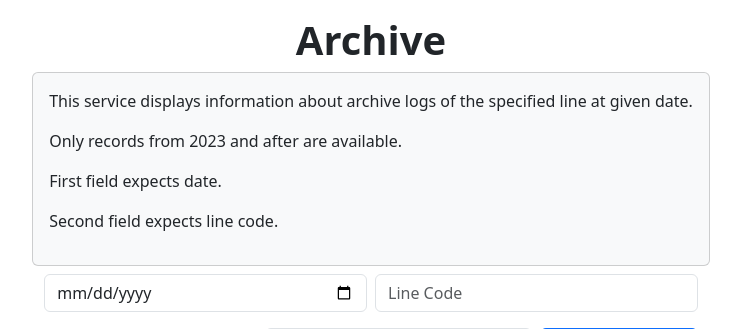
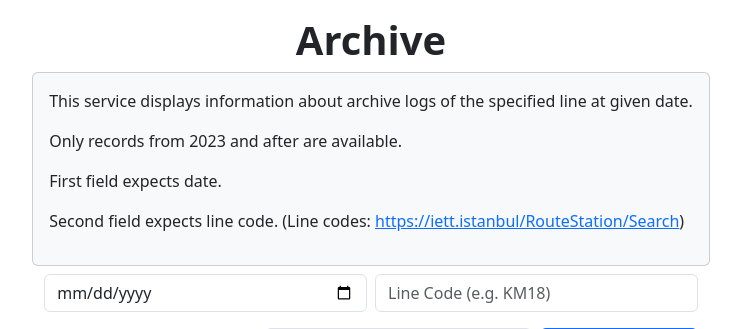
Before and after one commit to ahmbilgili/IETT_API_Tools_Website, a Python web app: template archive/templates/archive.html in a window 1280 px wide. Shown: the part 56-385 px from the top of the page, without its empty margins (269-1010 px from the left). Run offline with Jinja, Linux system fonts and the light colour scheme; the template is opened without the code that fills it: most values are stand-ins (such as "Sample title", 1, 10 or a date in 2020); form fields are guessed from the names that the template uses.

Commit message:
Added more information to forms and message boxes, to enhance user experience

```diff
--- a/announcements/templates/announcements.html
+++ b/announcements/templates/announcements.html
@@ -10,7 +10,7 @@
         <div class="card bg-light d-flex flex-row justify-content-center">
             <div class="card-body">
                 <p>This service displays information about currently existing announcements.</p>
-                <p>Field expects line code.</p>
+                <p>Field expects line code. (Line codes: <a href=https://iett.istanbul/RouteStation/Search>https://iett.istanbul/RouteStation/Search</a>)</p>
                 <p>Leave the field empty to see all announcements.</p>
             </div>
         </div>
@@ -21,7 +21,7 @@
 
                 <div class="row g-2 mb-2">
                     <div class="col-12">
-                        {{ form.line_code(placeholder="Line Code", class="form-control w-100") }}
+                        {{ form.line_code(placeholder="Line Code (e.g. KM18)", class="form-control w-100") }}
                     </div>
                 </div>
 
--- a/archive/templates/archive.html
+++ b/archive/templates/archive.html
@@ -12,7 +12,7 @@
                 <p>This service displays information about archive logs of the specified line at given date.</p>
                 <p>Only records from 2023 and after are available.</p>
                 <p>First field expects date.</p>
-                <p>Second field expects line code.</p>
+                <p>Second field expects line code. (Line codes: <a href=https://iett.istanbul/RouteStation/Search>https://iett.istanbul/RouteStation/Search</a>)</p>
             </div>
         </div>
         <form class="container mt-2 mb-5" method="POST">
@@ -22,10 +22,10 @@
 
                 <div class="row g-2 mb-3">
                     <div class="col-6">
-                        {{ form.date(placeholder="YYYYMMDD", class="form-control w-100") }}
+                        {{ form.date(placeholder="YYYYMMDD (e.g. 20260101, 2026 -> year, 01 -> month, 01 -> day)", class="form-control w-100") }}
                     </div>
                     <div class="col-6">
-                        {{ form.line_code(placeholder="Line Code", class="form-control w-100") }}
+                        {{ form.line_code(placeholder="Line Code (e.g. KM18)", class="form-control w-100") }}
                     </div>
                 </div>
 
--- a/line_service/templates/line_service.html
+++ b/line_service/templates/line_service.html
@@ -11,7 +11,7 @@
         <div class="card bg-light">
             <div class="card-body">
                 <p>This service displays information about given line.</p>
-                <p>Field expects line code.</p>
+                <p>Field expects line code. (Line codes: <a href=https://iett.istanbul/RouteStation/Search>https://iett.istanbul/RouteStation/Search</a>)</p>
                 <p>Leave the field empty to see all lines.</p>
             </div>
         </div>
@@ -22,7 +22,7 @@
 
                 <div class="row g-2 mb-2">
                     <div class="col-12">
-                        {{ form.line_code(placeholder="Line Code", class="form-control w-100") }}
+                        {{ form.line_code(placeholder="Line Code (e.g. KM18)", class="form-control w-100") }}
                     </div>
                 </div>
 
```
Also changed, not shown: departure_hours/templates/departure_hours.html (+6 -6 lines).
